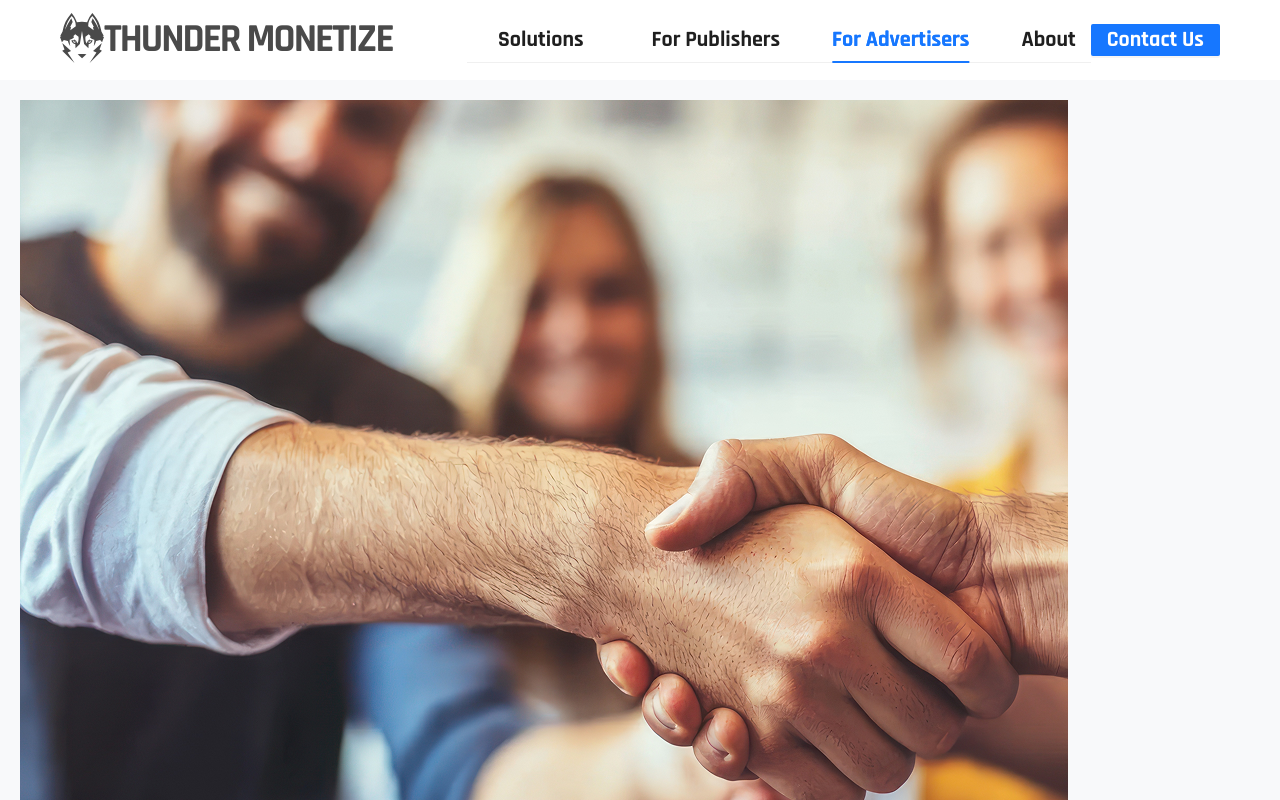
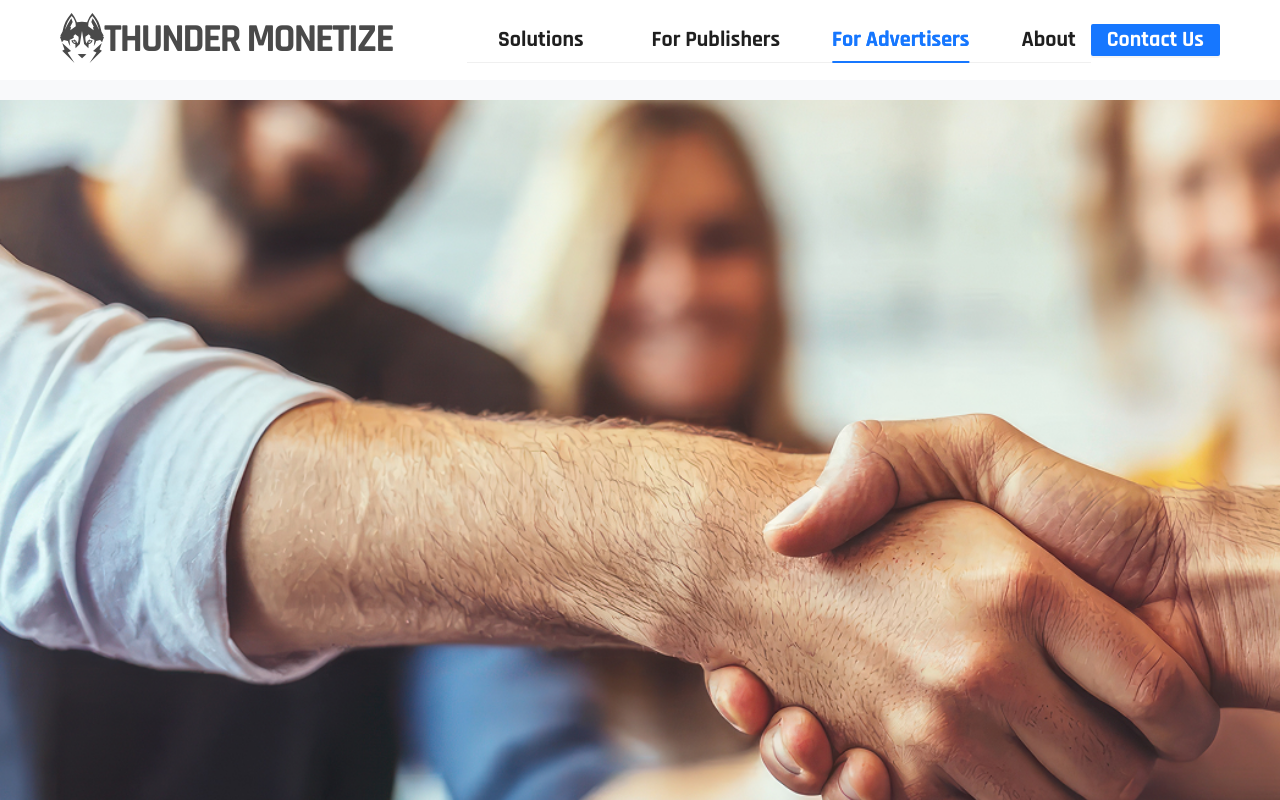
Before and after one commit to jwong65/vite-react-site, a React (Vite) app: page /advertisers in a window 1280 px wide. Shown: the top 800 px of the page. Built offline with nearby package versions, Linux system fonts and the light colour scheme.

Commit message:
Added styling for hero-container

```diff
--- a/src/pages/Advertisers.jsx
+++ b/src/pages/Advertisers.jsx
@@ -13,7 +13,6 @@ export default function Advertisers() {
         <div className='advertiser-hero-container'>
           <img src={advertiserPhoto} className='background-advertiser'/>
           <img src= {advertiserPhoto2} className='advertiser-floating-overlay' />
-        </div>
           <div className='advertiser-text-overlay'>
             <h1 className='advertiser-main-heading'>
               Advertiser Solutions
@@ -31,6 +30,7 @@ export default function Advertisers() {
             </Link>
           </div>
         </div>
+      </div>
       Advertisers
     </div>
   )
--- a/src/pages/advertisers.css
+++ b/src/pages/advertisers.css
@@ -0,0 +1,43 @@
+@import url('https://fonts.googleapis.com/css2?family=Inter:wght@400&family=Poppins:ital,wght@0,400;0,700;1,800&family=Rajdhani:wght@300;400;500;600;700&display=swap');
+
+.ant-layout-content{
+    background-color: var(--Primary-Arctic-White, #F8F9FA)
+}
+
+.advertiser-page-wrapper{
+    width: 100%;
+    display: flex;
+    flex-direction: column;
+    align-items: center;
+    max-width: 1512px;
+    margin: 0 auto;
+    background: var(--Primary-Arctic-White, #F8F9FA);
+}
+
+.advertiser-hero-section-wrapper{
+    width: 100vw;
+    background-color: #F8F9FA ;
+    justify-content: center;
+    position: relative;
+    margin-left: -50vw;
+    margin-right: -50vw;
+}
+
+.advertiser-hero-container{
+    position: relative;
+    width: 100%;
+    align-items: center;
+    max-width: 1512px;
+    justify-content: center;
+    margin: 0 auto;
+    padding: 0;
+
+}
+.background-advertiser{
+    width: 100%;
+    height: auto;
+    max-height: 850px;
+    object-fit: cover;
+    object-position: right center;
+    display: block;
+}
```
Lines whose indentation alone changed are shown as unchanged.
